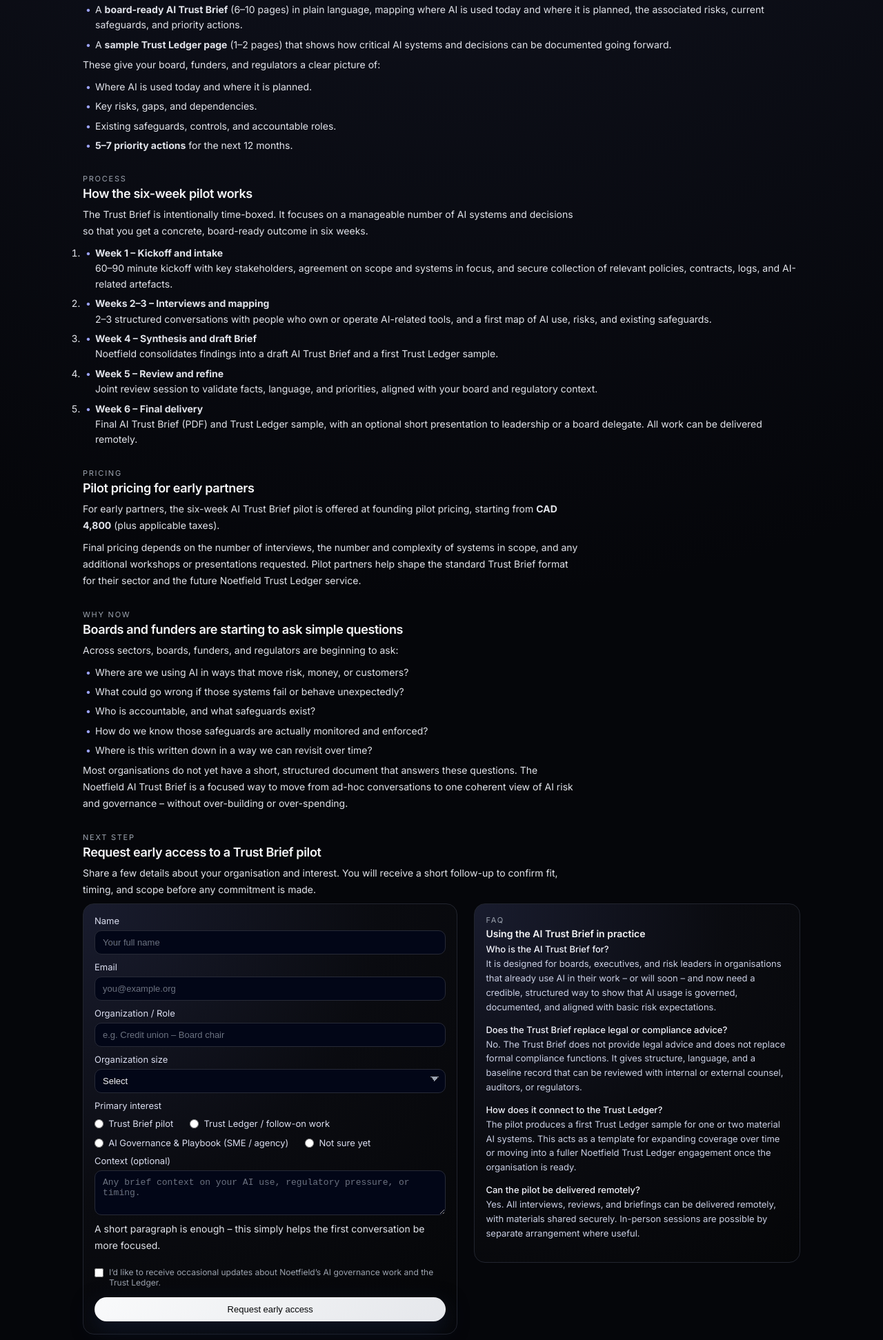
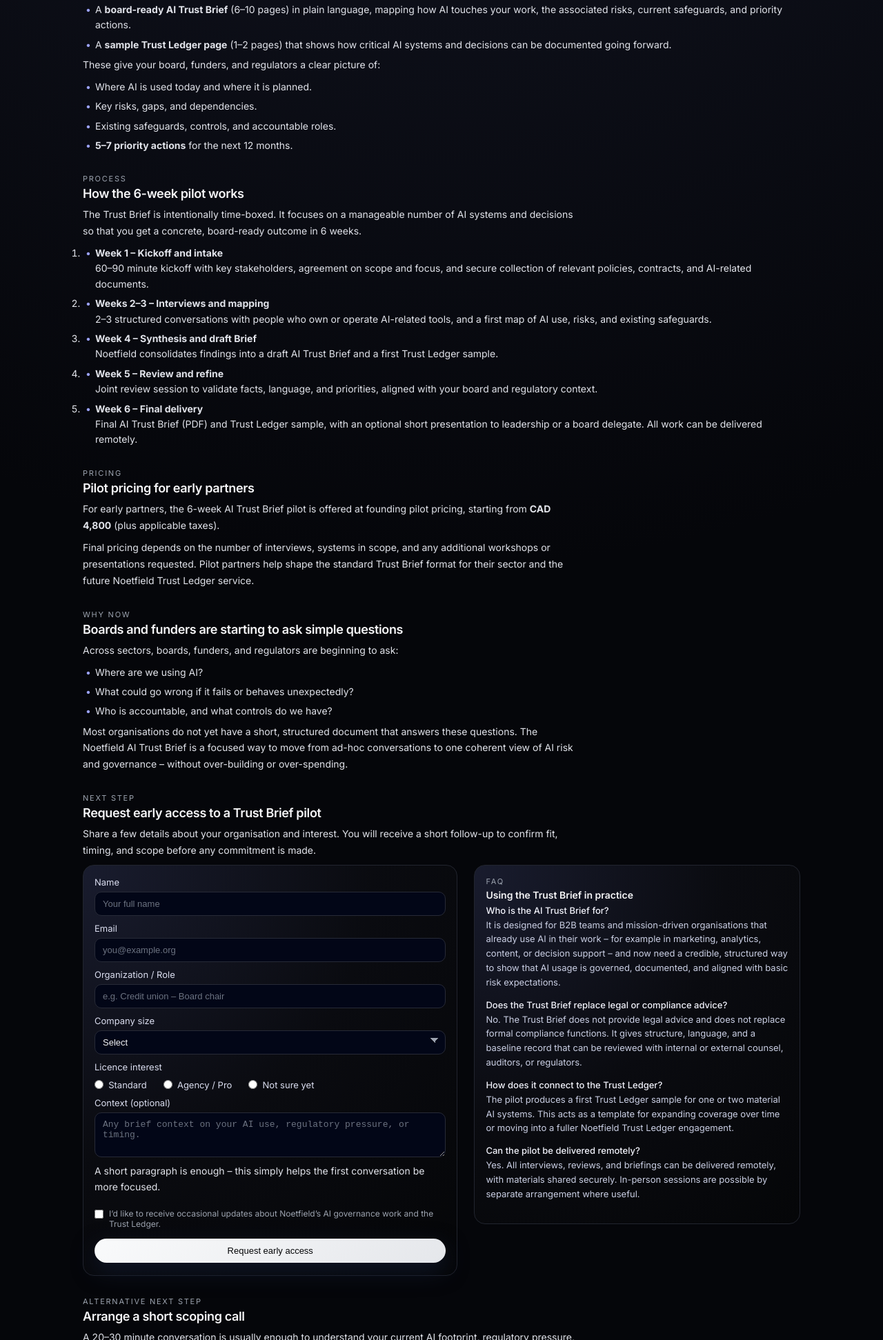
Before and after one commit to kazemnezhadsina144-dot/Noetfield, a plain HTML site: page trust-brief/index.html in a window 1280 px wide. Shown: the part 857-2800 px from the top of the page at 69% size. Drawn offline with Linux system fonts and the light colour scheme.

Commit message:
Update index.html

```diff
--- a/trust-brief/index.html
+++ b/trust-brief/index.html
@@ -2,12 +2,12 @@
 <html lang="en">
 <head>
   <meta charset="UTF-8" />
-  <title>Noetfield – AI Trust Brief (6-week pilot)</title>
+  <title>Noetfield – Trust Brief (6-week AI Governance Diagnostic)</title>
   <meta name="viewport" content="width=device-width, initial-scale=1" />
 
   <meta
     name="description"
-    content="The Noetfield AI Trust Brief is a focused, six-week pilot that maps where AI touches your work, highlights key risks and safeguards, and delivers a board-ready AI Trust Brief plus a Trust Ledger sample."
+    content="The Noetfield Trust Brief is a 6-week, governance-first diagnostic that maps material AI use cases and delivers board-ready Trust Ledger entries and options for boards and regulators."
   />
   <meta name="robots" content="index,follow" />
   <meta name="author" content="Noetfield Systems Inc." />
@@ -20,19 +20,19 @@
 
   <meta property="og:type" content="website" />
   <meta property="og:site_name" content="Noetfield" />
-  <meta property="og:title" content="Noetfield – AI Trust Brief (6-week pilot)" />
+  <meta property="og:title" content="Noetfield – Trust Brief (6-week AI Governance Diagnostic)" />
   <meta
     property="og:description"
-    content="A six-week, governance-first pilot that maps how AI touches your work, highlights key risks and safeguards, and delivers a board-ready AI Trust Brief plus a Trust Ledger sample for boards and regulators."
+    content="A 6-week, governance-first diagnostic that maps your most material AI use cases and delivers board-ready Trust Ledger entries and options for boards and regulators."
   />
   <meta property="og:url" content="https://www.noetfield.com/trust-brief/" />
   <meta property="og:image" content="https://www.noetfield.com/noetfield-og.png" />
 
   <meta name="twitter:card" content="summary_large_image" />
-  <meta name="twitter:title" content="Noetfield – AI Trust Brief (6-week pilot)" />
+  <meta name="twitter:title" content="Noetfield – Trust Brief (6-week AI Governance Diagnostic)" />
   <meta
     name="twitter:description"
-    content="The Noetfield AI Trust Brief is a focused, six-week pilot that delivers a board-ready AI Trust Brief and a sample Trust Ledger page for boards, executives, and regulators."
+    content="The Noetfield Trust Brief maps where AI is truly material, drafts first Trust Ledger entries, and delivers board-ready options in 6 weeks for boards, executives, and regulators."
   />
   <meta name="twitter:image" content="https://www.noetfield.com/noetfield-og.png" />
 
@@ -40,14 +40,14 @@
   {
     "@context": "https://schema.org",
     "@type": "Service",
-    "name": "Noetfield AI Trust Brief",
+    "name": "Noetfield Trust Brief",
     "provider": {
       "@type": "Organization",
       "name": "Noetfield Systems Inc.",
       "url": "https://www.noetfield.com/"
     },
     "url": "https://www.noetfield.com/trust-brief/",
-    "description": "A six-week, governance-first pilot that maps where AI touches your work and delivers a board-ready AI Trust Brief plus a Trust Ledger sample.",
+    "description": "A 6-week governance-first diagnostic that maps your most material AI use cases and delivers board-ready Trust Ledger entries and options.",
     "areaServed": {
       "@type": "Country",
       "name": "Canada"
@@ -69,14 +69,14 @@
   {
     "@context": "https://schema.org",
     "@type": "WebPage",
-    "name": "Noetfield – AI Trust Brief (6-week pilot)",
+    "name": "Noetfield – Trust Brief",
     "url": "https://www.noetfield.com/trust-brief/",
     "isPartOf": {
       "@type": "WebSite",
       "name": "Noetfield",
       "url": "https://www.noetfield.com/"
     },
-    "description": "Noetfield AI Trust Brief – a six-week AI governance pilot that leads into the Noetfield Trust Ledger with board-ready artefacts."
+    "description": "Noetfield Trust Brief – a 6-week AI governance diagnostic that leads into the Noetfield Trust Ledger with board-ready entries and options."
   }
   </script>
 
@@ -684,7 +684,6 @@
     </header>
 
     <main>
-      <!-- Hero / Summary -->
       <section class="hero">
         <div class="pill">
           <span class="pill-dot"></span>
@@ -692,11 +691,11 @@
         </div>
         <div class="hero-kicker">Trust Brief</div>
         <h1 class="hero-title">
-          A <span>six-week pilot</span> that delivers a board-ready AI Trust Brief and Trust Ledger sample.
+          A <span>6-week pilot</span> that produces a board-ready AI Trust Brief and Trust Ledger sample.
         </h1>
         <p class="hero-subtitle">
-          The Noetfield AI Trust Brief is a focused, six-week engagement that maps where AI touches your work,
-          highlights key risks and safeguards, and delivers one board-ready AI Trust Brief plus a sample Trust
+          The Noetfield AI Trust Brief is a focused, 6-week engagement that maps where AI touches your work,
+          highlights key risks and safeguards, and delivers one board-ready Trust Brief plus a sample Trust
           Ledger page – so AI decisions, responsibilities, and next steps are clear.
         </p>
         <div class="hero-cta-row">
@@ -710,12 +709,11 @@
         </div>
       </section>
 
-      <!-- Who this is for -->
       <section class="section">
         <div class="section-title-row">
           <div>
             <div class="section-kicker">Who it is for</div>
-            <h2 class="section-title">Boards, executives, and stewards under AI pressure</h2>
+            <h2 class="section-title">Boards, executives, and stewards facing AI pressure</h2>
           </div>
         </div>
         <p>
@@ -723,8 +721,8 @@
           or compliance leaders who:
         </p>
         <ul>
-          <li>Are already using AI, or planning to use it soon, in ways that affect customers, money, or critical decisions.</li>
-          <li>Feel growing pressure from boards, funders, or regulators to show that AI usage is under control.</li>
+          <li>Are already using AI, or planning to use it soon.</li>
+          <li>Feel growing pressure from boards, funders, or regulators to “show control” around AI.</li>
           <li>Want a clear, independent view of AI risks and safeguards – without a long consulting project.</li>
         </ul>
         <p>Typical organisations include:</p>
@@ -736,7 +734,6 @@
         </ul>
       </section>
 
-      <!-- What you receive -->
       <section class="section">
         <div class="section-title-row">
           <div>
@@ -747,8 +744,8 @@
         <p>By the end of the pilot, your organisation receives:</p>
         <ul>
           <li>
-            A <strong>board-ready AI Trust Brief</strong> (6–10 pages) in plain language, mapping where AI is used
-            today and where it is planned, the associated risks, current safeguards, and priority actions.
+            A <strong>board-ready AI Trust Brief</strong> (6–10 pages) in plain language, mapping how AI touches
+            your work, the associated risks, current safeguards, and priority actions.
           </li>
           <li>
             A <strong>sample Trust Ledger page</strong> (1–2 pages) that shows how critical AI systems and
@@ -764,23 +761,22 @@
         </ul>
       </section>
 
-      <!-- 6-week process -->
       <section class="section">
         <div class="section-title-row">
           <div>
             <div class="section-kicker">Process</div>
-            <h2 class="section-title">How the six-week pilot works</h2>
+            <h2 class="section-title">How the 6-week pilot works</h2>
           </div>
         </div>
         <p>
           The Trust Brief is intentionally time-boxed. It focuses on a manageable number of AI systems and decisions
-          so that you get a concrete, board-ready outcome in six weeks.
+          so that you get a concrete, board-ready outcome in 6 weeks.
         </p>
         <ol>
           <li>
             <strong>Week 1 – Kickoff and intake</strong><br />
-            60–90 minute kickoff with key stakeholders, agreement on scope and systems in focus, and secure collection
-            of relevant policies, contracts, logs, and AI-related artefacts.
+            60–90 minute kickoff with key stakeholders, agreement on scope and focus, and secure collection of
+            relevant policies, contracts, and AI-related documents.
           </li>
           <li>
             <strong>Weeks 2–3 – Interviews and mapping</strong><br />
@@ -804,7 +800,6 @@
         </ol>
       </section>
 
-      <!-- Pricing -->
       <section class="section">
         <div class="section-title-row">
           <div>
@@ -813,17 +808,16 @@
           </div>
         </div>
         <p>
-          For early partners, the six-week AI Trust Brief pilot is offered at founding pilot pricing,
+          For early partners, the 6-week AI Trust Brief pilot is offered at founding pilot pricing,
           starting from <strong>CAD 4,800</strong> (plus applicable taxes).
         </p>
         <p>
-          Final pricing depends on the number of interviews, the number and complexity of systems in scope,
-          and any additional workshops or presentations requested. Pilot partners help shape the standard
-          Trust Brief format for their sector and the future Noetfield Trust Ledger service.
+          Final pricing depends on the number of interviews, systems in scope, and any additional workshops or
+          presentations requested. Pilot partners help shape the standard Trust Brief format for their sector and
+          the future Noetfield Trust Ledger service.
         </p>
       </section>
 
-      <!-- Why now / board questions -->
       <section class="section">
         <div class="section-title-row">
           <div>
@@ -835,16 +829,14 @@
           Across sectors, boards, funders, and regulators are beginning to ask:
         </p>
         <ul>
-          <li>Where are we using AI in ways that move risk, money, or customers?</li>
-          <li>What could go wrong if those systems fail or behave unexpectedly?</li>
-          <li>Who is accountable, and what safeguards exist?</li>
-          <li>How do we know those safeguards are actually monitored and enforced?</li>
-          <li>Where is this written down in a way we can revisit over time?</li>
+          <li>Where are we using AI?</li>
+          <li>What could go wrong if it fails or behaves unexpectedly?</li>
+          <li>Who is accountable, and what controls do we have?</li>
         </ul>
         <p>
-          Most organisations do not yet have a short, structured document that answers these questions.
-          The Noetfield AI Trust Brief is a focused way to move from ad-hoc conversations to one coherent
-          view of AI risk and governance – without over-building or over-spending.
+          Most organisations do not yet have a short, structured document that answers these questions. The Noetfield
+          AI Trust Brief is a focused way to move from ad-hoc conversations to one coherent view of AI risk and
+          governance – without over-building or over-spending.
         </p>
       </section>
 
@@ -901,7 +893,7 @@
               </div>
 
               <div class="form-group">
-                <label for="company-size">Organization size</label>
+                <label for="company-size">Company size</label>
                 <select id="company-size" name="company_size" required>
                   <option value="" selected disabled>Select</option>
                   <option value="1-49">1–49 staff</option>
@@ -912,22 +904,18 @@
               </div>
 
               <div class="form-group">
-                <label>Primary interest</label>
+                <label>Licence interest</label>
                 <div class="licence-options">
                   <label class="licence-option">
-                    <input type="radio" name="interest" value="trust_brief_pilot" required />
-                    <span>Trust Brief pilot</span>
+                    <input type="radio" name="licence_interest" value="standard" required />
+                    <span>Standard</span>
                   </label>
                   <label class="licence-option">
-                    <input type="radio" name="interest" value="trust_ledger_follow_on" />
-                    <span>Trust Ledger / follow-on work</span>
+                    <input type="radio" name="licence_interest" value="agency_pro" />
+                    <span>Agency / Pro</span>
                   </label>
                   <label class="licence-option">
-                    <input type="radio" name="interest" value="playbook_sme_agency" />
-                    <span>AI Governance & Playbook (SME / agency)</span>
-                  </label>
-                  <label class="licence-option">
-                    <input type="radio" name="interest" value="not_sure_yet" />
+                    <input type="radio" name="licence_interest" value="not_sure_yet" />
                     <span>Not sure yet</span>
                   </label>
                 </div>
@@ -963,14 +951,14 @@
 
           <div class="faq-card">
             <div class="section-kicker">FAQ</div>
-            <h3 class="card-title">Using the AI Trust Brief in practice</h3>
+            <h3 class="card-title">Using the Trust Brief in practice</h3>
 
             <div class="faq-item">
               <div class="faq-q">Who is the AI Trust Brief for?</div>
               <div class="faq-a">
-                It is designed for boards, executives, and risk leaders in organisations that already use AI in their
-                work – or will soon – and now need a credible, structured way to show that AI usage is governed,
-                documented, and aligned with basic risk expectations.
+                It is designed for B2B teams and mission-driven organisations that already use AI in their work –
+                for example in marketing, analytics, content, or decision support – and now need a credible,
+                structured way to show that AI usage is governed, documented, and aligned with basic risk expectations.
               </div>
             </div>
 
@@ -987,8 +975,7 @@
               <div class="faq-q">How does it connect to the Trust Ledger?</div>
               <div class="faq-a">
                 The pilot produces a first Trust Ledger sample for one or two material AI systems. This acts as a
-                template for expanding coverage over time or moving into a fuller Noetfield Trust Ledger engagement
-                once the organisation is ready.
+                template for expanding coverage over time or moving into a fuller Noetfield Trust Ledger engagement.
               </div>
             </div>
 
@@ -1003,7 +990,6 @@
         </div>
       </section>
 
-      <!-- Alternative next step -->
       <section class="section">
         <div class="section-title-row">
           <div>
```
